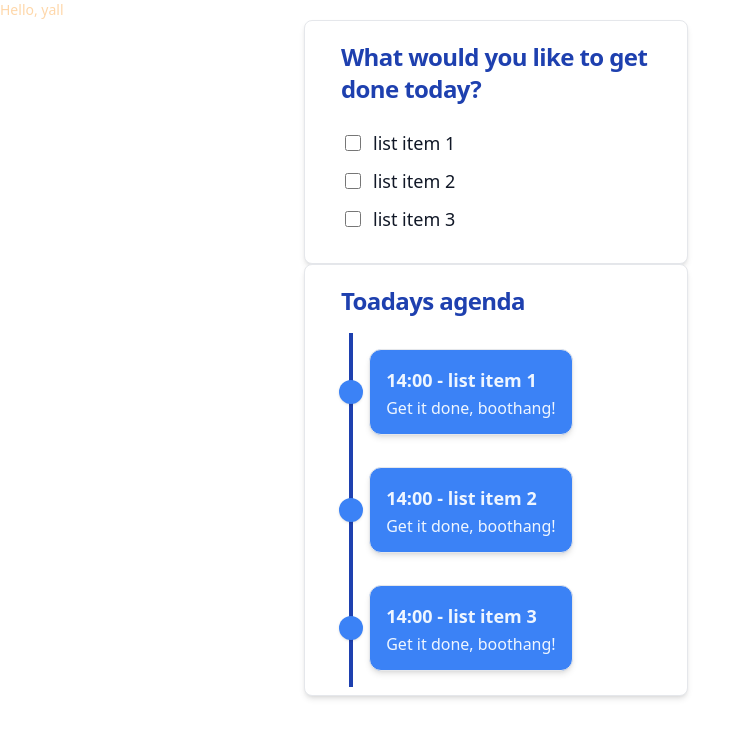
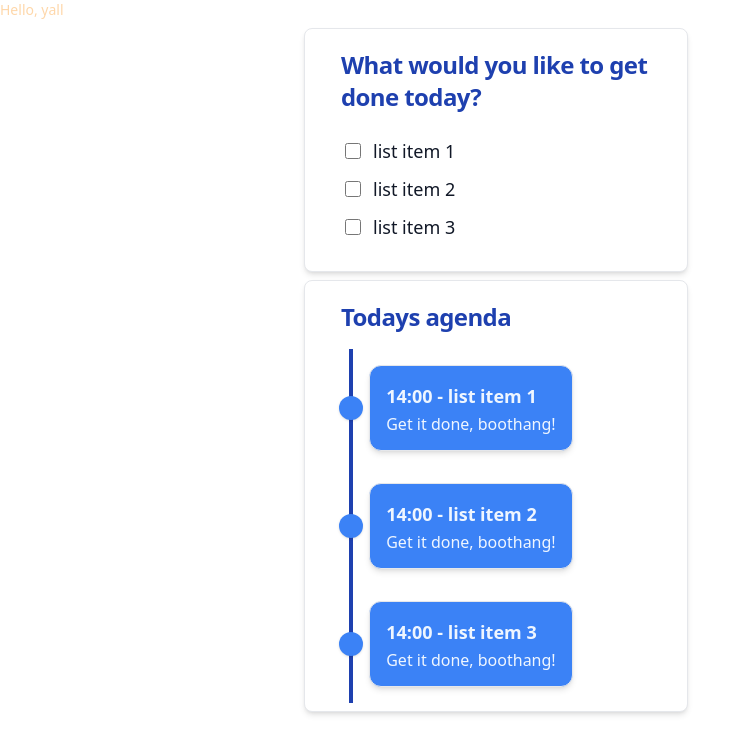
Before and after one commit to Zap-Boom/Junction2022, a React (Create React App) app in the folder frontend/: page / in a window 1280 px wide. Shown: the top 754 px of the page, without its empty margins (0-750 px from the left). Built offline with nearby package versions, Linux system fonts and the light colour scheme.

Commit message:
added some margin around cards

```diff
--- a/frontend/src/components/calendar.tsx
+++ b/frontend/src/components/calendar.tsx
@@ -8,14 +8,12 @@ type Props = {
 
 const Calendar = (props: Props) => {
   const { list } = props;
-  const title = "Toadays agenda";
-
   return (
     <div>
-      <div className="max-w-2xl mx-auto">
+      <div className="max-w-2xl mx-auto my-2">
         <div className="max-w-sm bg-white border border-gray-200 rounded-lg shadow-md">
           <h1 className="pt-5 mb-2 text-2xl font-bold tracking-tight text-blue-800 pl-9">
-            {title}
+            Todays agenda
           </h1>
           <div className="px-5">
             <div className="container">
--- a/frontend/src/components/todoList.tsx
+++ b/frontend/src/components/todoList.tsx
@@ -10,7 +10,7 @@ const TodoList = (props: Props) => {
   const { list } = props;
   return (
     <div>
-      <div className="max-w-2xl mx-auto">
+      <div className="max-w-2xl mx-auto my-2">
         <div className="max-w-sm bg-white border border-gray-200 rounded-lg shadow-md">
           <h1 className="pt-5 pr-5 mb-2 text-2xl font-bold tracking-tight text-blue-800 pl-9">
             What would you like to get done today?
```
